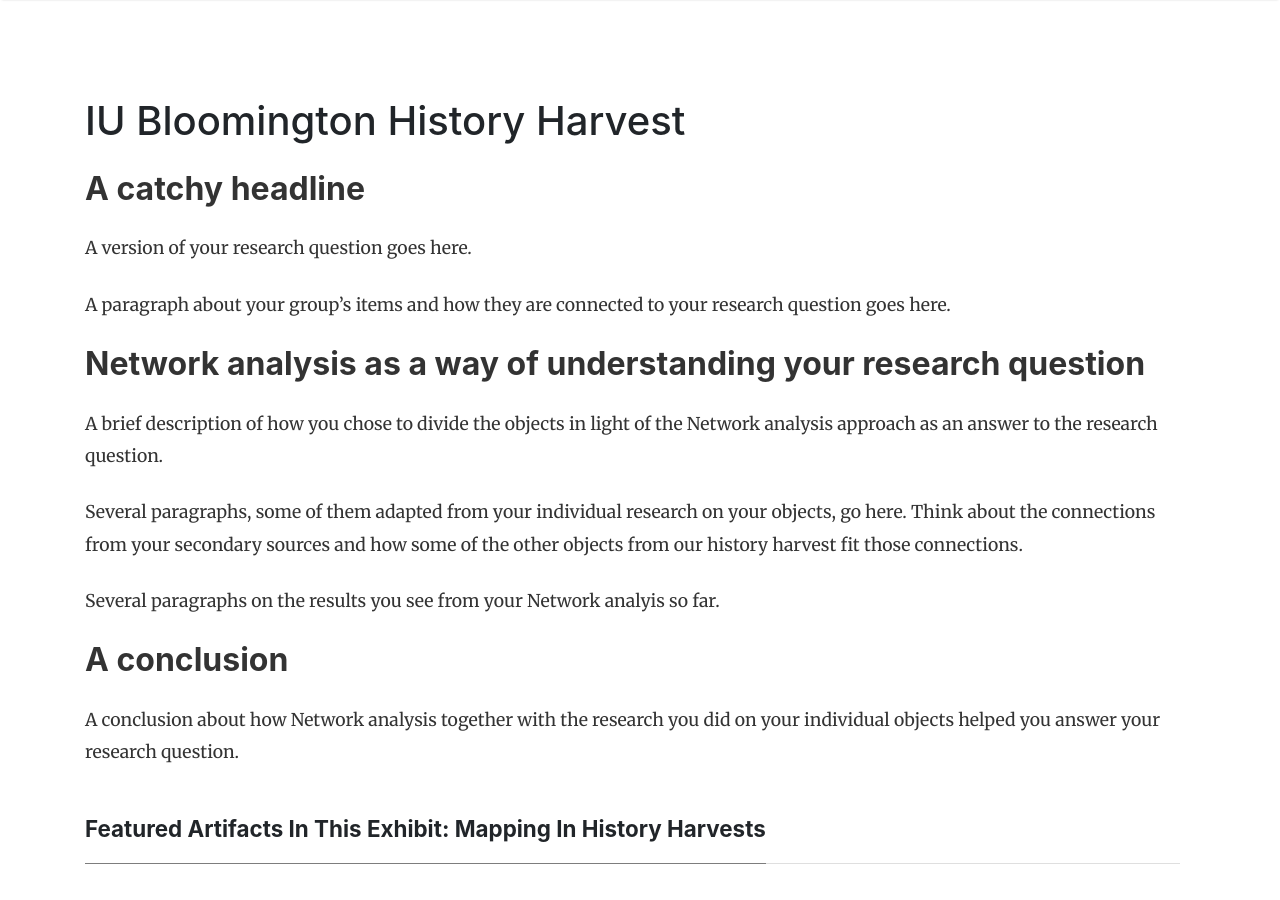
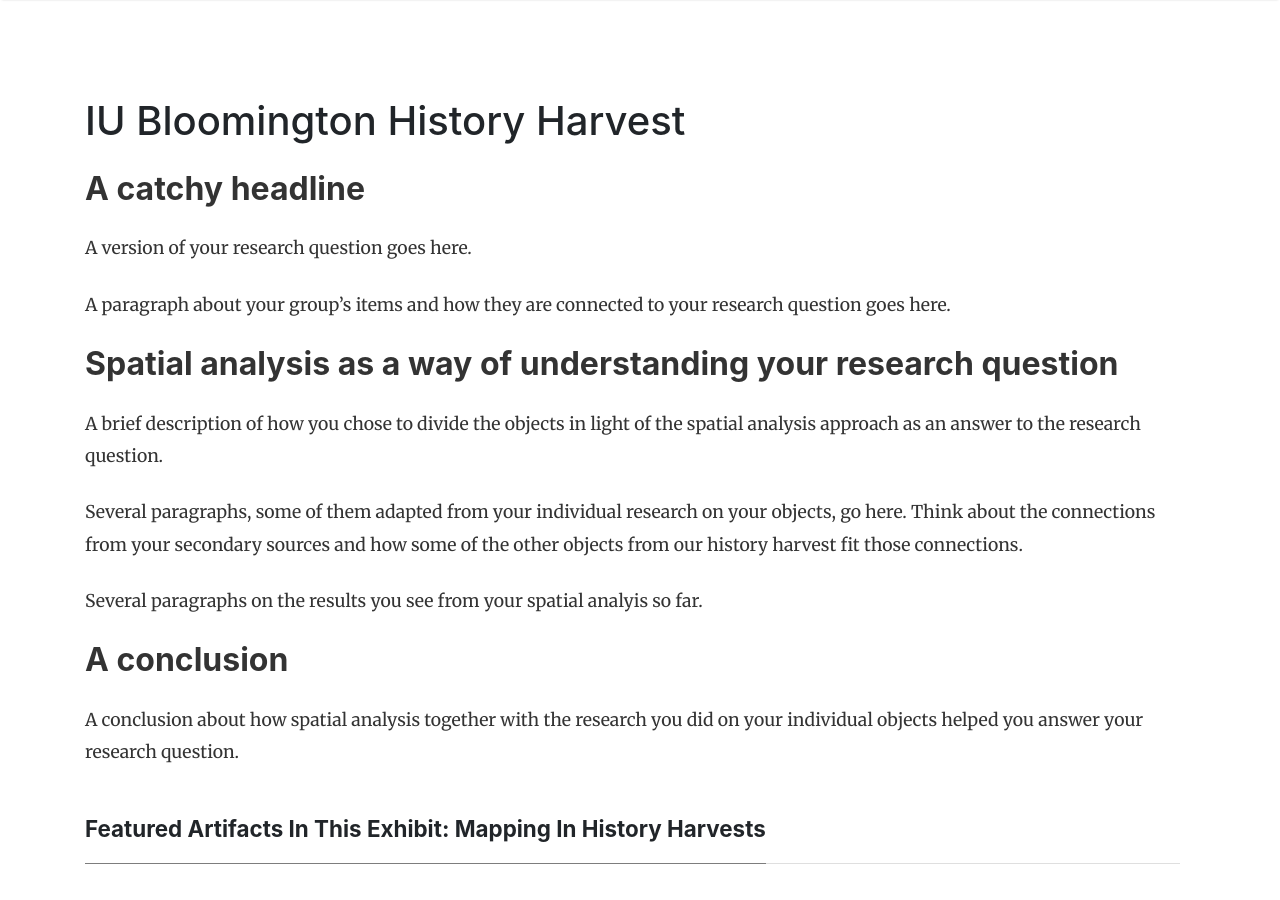
Before and after one commit to H301HistoryHarvest/H301HistoryHarvest, a Jekyll site: the page built from _stories/Mapping.md, in a window 1280 px wide and 900 px high. Built offline with Jekyll 4.4.1, drawn with Linux system fonts in a browser that asks for light colours; nearby versions of some CDN libraries; comment, search, counter and statistics services are not loaded.

Commit message:
Update Mapping.md

```diff
--- a/_stories/Mapping.md
+++ b/_stories/Mapping.md
@@ -17,14 +17,14 @@ A version of your research question goes here.
 
 A paragraph about your group's items and how they are connected to your research question goes here.
 
-## Network analysis as a way of understanding your research question
+## Spatial analysis as a way of understanding your research question
 
-A brief description of how you chose to divide the objects in light of the Network analysis approach as an answer to the research question.
+A brief description of how you chose to divide the objects in light of the spatial analysis approach as an answer to the research question.
 
 Several paragraphs, some of them adapted from your individual research on your objects, go here. Think about the connections from your secondary sources and how some of the other objects from our history harvest fit those connections.
 
-Several paragraphs on the results you see from your Network analyis so far.
+Several paragraphs on the results you see from your spatial analyis so far.
 
 ## A conclusion
 
-A conclusion about how Network analysis together with the research you did on your individual objects helped you answer your research question.
+A conclusion about how spatial analysis together with the research you did on your individual objects helped you answer your research question.
```
